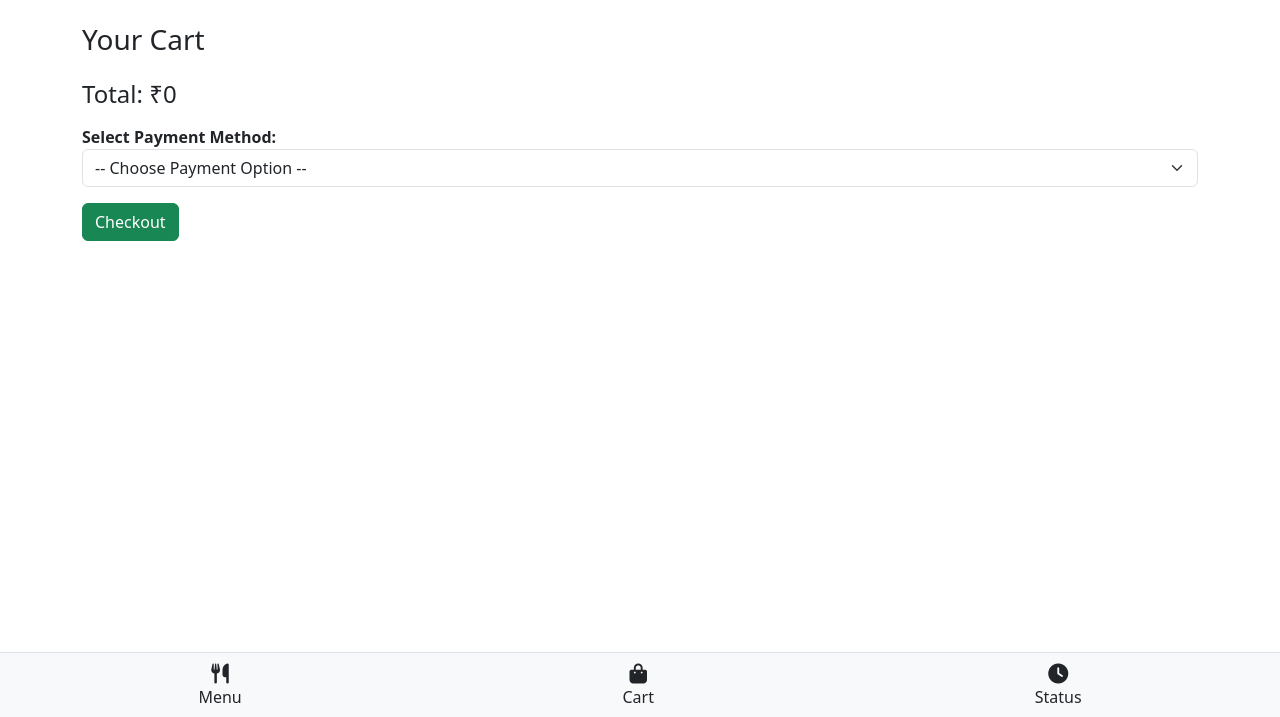
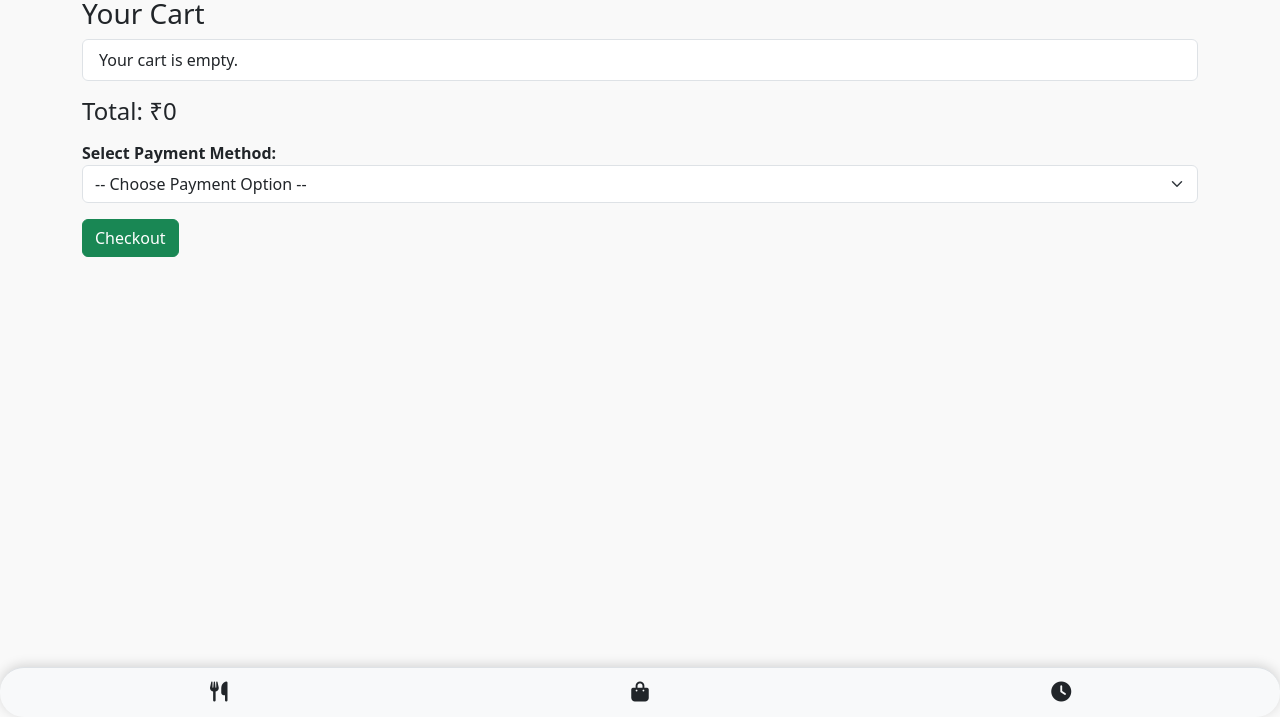
Before and after one commit to Abhishek-R-Jadhav/InventoryManagment, a plain HTML site: page customer/cart.html in a window 1280 px wide. Shown: the part 83-800 px from the top of the page. Drawn offline with nearby package versions, Linux system fonts and the light colour scheme; some packages are replaced by stand-ins of ours; the site is published under a folder, as on GitHub Pages, so addresses that start at the root find nothing; a script that the page names is missing; a web font is replaced by a local one.

Commit message:
Update cart.html

```diff
--- a/customer/cart.html
+++ b/customer/cart.html
@@ -12,8 +12,8 @@
     <link href="https://fonts.googleapis.com/css2?family=Dongle&display=swap" rel="stylesheet">
     <link href="https://cdn.jsdelivr.net/npm/bootstrap@5.3.0/dist/css/bootstrap.min.css" rel="stylesheet">
     <link href="https://cdnjs.cloudflare.com/ajax/libs/font-awesome/6.4.0/css/all.min.css" rel="stylesheet">
-    <link href="/css/arMenus.css" rel="stylesheet">
-    <link href="/css/deleteAlert.css" rel="stylesheet">
+    <link href="../css/arMenus.css" rel="stylesheet">
+    <link href="../css/deleteAlert.css" rel="stylesheet">
 
     <!-- JS Libraries -->
     <script src="https://cdn.jsdelivr.net/npm/bootstrap@5.3.0/dist/js/bootstrap.bundle.min.js"></script>
@@ -22,7 +22,7 @@
 </head>
 <body>
 <div class="background-wrapper">
-    <img src="/images/backgroundImage/foodSketch.jpg" alt="Background" class="background-image" />
+    <img src="../images/backgroundImage/foodSketch.jpg" alt="Background" class="background-image" />
 </div>
 
 <!-- Navbar -->
@@ -63,25 +63,25 @@
 <!-- Footer Nav -->
 <div class="footer-nav d-flex justify-content-around text-center bg-light p-2 border-top fixed-bottom">
     <div class="nav-item">
-        <a href="/customer/menu1.html" class="text-dark text-decoration-none">
+        <a href="menu1.html" class="text-dark text-decoration-none">
             <i class="fas fa-utensils fa-lg"></i>
             <div class="nav-label">Menu</div>
         </a>
     </div>
     <div class="nav-item">
-        <a href="/customer/cart.html" class="text-dark text-decoration-none">
+        <a href="cart.html" class="text-dark text-decoration-none">
             <i class="fas fa-shopping-bag fa-lg"></i>
             <div class="nav-label">Cart</div>
         </a>
     </div>
     <div class="nav-item">
-        <a href="/customer/status.html" class="text-dark text-decoration-none">
+        <a href="status.html" class="text-dark text-decoration-none">
             <i class="fas fa-clock fa-lg"></i>
             <div class="nav-label">Status</div>
         </a>
     </div>
 </div>
 
-<script src="/js/cart.js"></script>
+<script src="../js/cart.js"></script>
 </body>
 </html>
```
